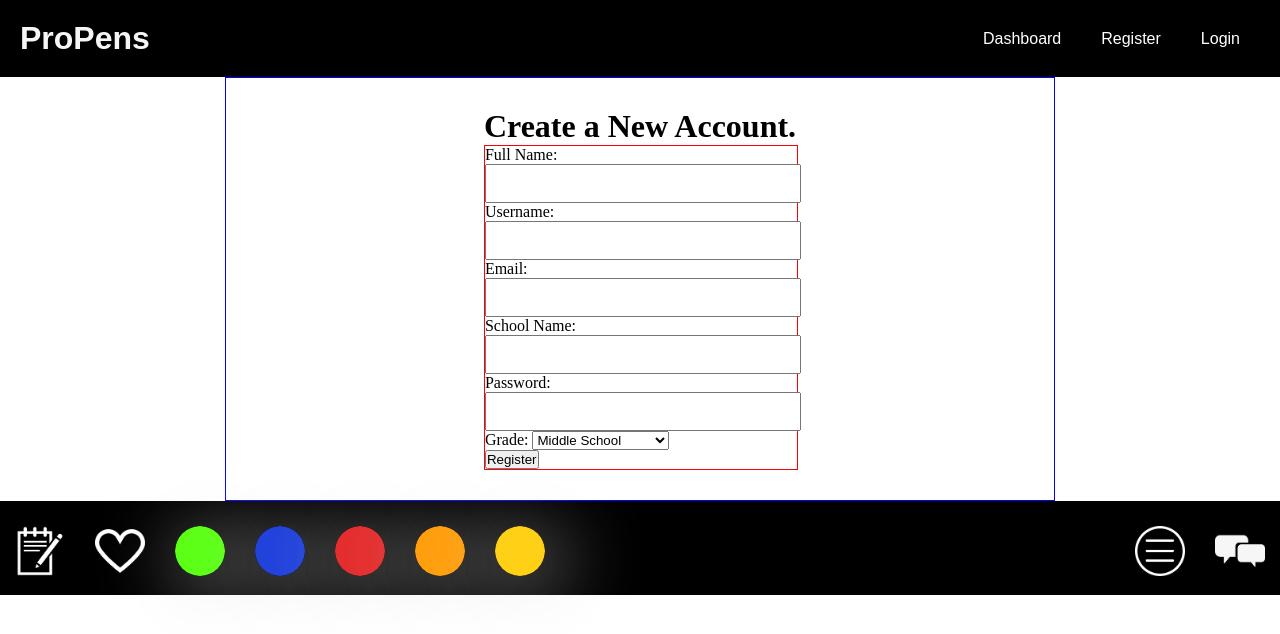
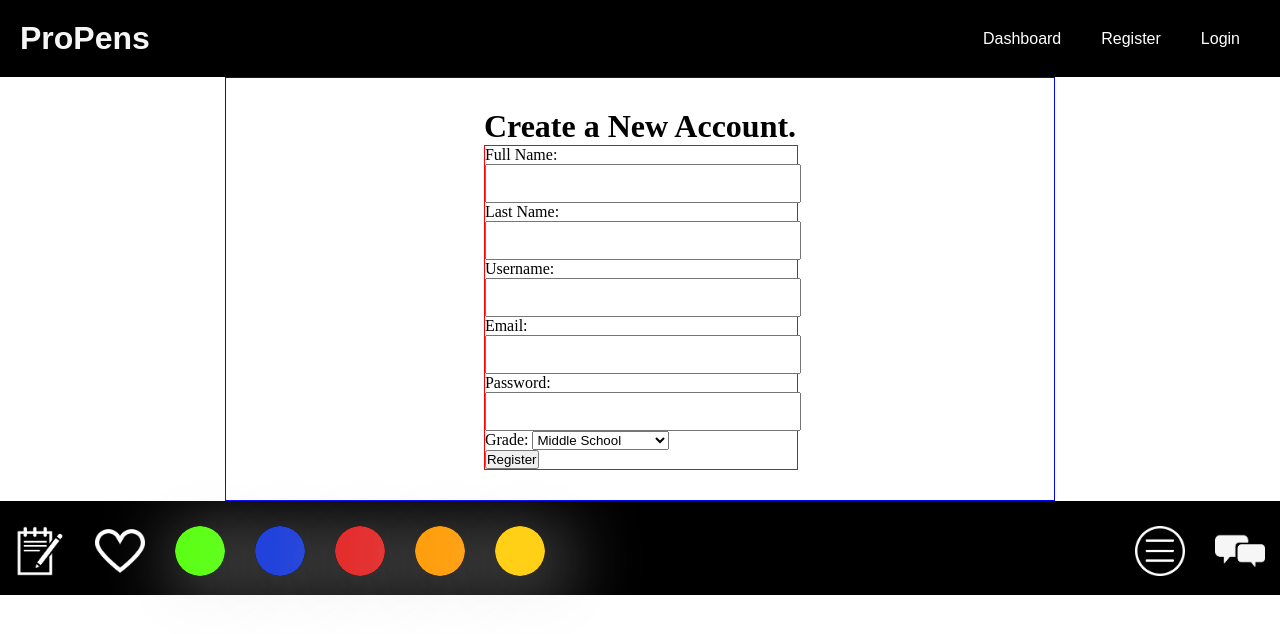
Before and after one commit to ProPens/LambdaHackathon, a React (Create React App) app in the folder propens/: page /register in a window 1280 px wide. Shown: the top 634 px of the page. Built offline with nearby package versions, Linux system fonts and the light colour scheme.

Commit message:
Added Registration Form submit and axios call to api. working

```diff
--- a/propens/src/components/Forms/UserRegistration.js
+++ b/propens/src/components/Forms/UserRegistration.js
@@ -1,26 +1,58 @@
 import React from 'react';
 import {useFormInput} from '../../hooks/FormInput';
 import {formStyles} from '../../StyledComponents/MaterialUIGlobalStyles';
+import axios from 'axios';
 
 const UserRegistration = () => {
     const styleClass = formStyles();
-    const [fullName, setFullName] = useFormInput('');
+    const [firstName, setFirstName] = useFormInput('');
+    const [lastName, setLastName] = useFormInput('');
     const [userName, setUserName] = useFormInput('');
     const [email, setEmail] = useFormInput('');
-    const [schoolName, setSchoolName] = useFormInput('');
     const [password, setPassword] = useFormInput('');
-    const [grade, setGrade] = useFormInput('');
+    const [schoolLevel, setSchoolLevel] = useFormInput('');
 
+    const clearFormSubmission = () => {
+        setFirstName('');
+        setLastName('');
+        setUserName('');
+        setEmail('');
+        setPassword('');
+        setSchoolLevel('middle school');
+    }
+    const RegisterUser = data =>{
+        axios.post(`https://pro-pens.herokuapp.com/api/auth/register`, data)
+        .then(res => {
+            console.log(res);
+        })
+        .catch(err => console.log(err));
+    }
 
-    //console.log(fullName, userName, email, schoolName, password, grade);
+    const handleSubmit = e => {
+        e.preventDefault();
+        const data = {
+            fullname: [firstName, lastName],
+            username: userName,
+            email: email,
+            password: password,
+            school_level: schoolLevel
+        }
+        RegisterUser(data);
+        clearFormSubmission();
+    }
+
     return (
         <div className={styleClass.formContainer}>
             <div className="form-container">
                 <h1>Create a New Account.</h1>
-                <form className={styleClass.registrationForm}>
+                <form className={styleClass.registrationForm} onSubmit={handleSubmit}>
                     <div className="inputContainer">
-                        <label htmlFor="fullName">Full Name: </label>
-                        <input type="text" name="fullName" value={fullName} onChange={setFullName}/>
+                        <label htmlFor="firstName">Full Name: </label>
+                        <input type="text" name="firstName" value={firstName} onChange={setFirstName}/>
+                    </div>
+                    <div className="inputContainer">
+                        <label htmlFor="lastName">Last Name: </label>
+                        <input type="text" name="lastName" value={lastName} onChange={setLastName}/>
                     </div>
                     <div className="inputContainer">
                         <label htmlFor="userName">Username:</label>
@@ -31,17 +63,13 @@ const UserRegistration = () => {
                         <input type="email" name="email" value={email} onChange={setEmail} />
                     </div>
                     <div className="inputContainer">
-                        <label htmlFor="">School Name:</label>
-                        <input type="text" name="schoolName" value={schoolName} onChange={setSchoolName}/>
-                    </div>
-                    <div className="inputContainer">
                         <label htmlFor="">Password: </label>
                         <input type="password" name="password" value={password} onChange={setPassword} />
                     </div>
                     <div className="inputContainer">
                         <label htmlFor="">Grade: </label>
-                        <select name="grade" value={grade} onChange={setGrade}>
-                            <option value="middle school">Middle School</option>
+                        <select name="grade" value={schoolLevel} onChange={setSchoolLevel}>
+                            <option value="middle school" >Middle School</option>
                             <option value="high school">High School</option>
                             <option value="college">UnderGrad/College</option>
                         </select>
@@ -49,7 +77,6 @@ const UserRegistration = () => {
                     <button type="submit">Register</button>
                 </form>
             </div>
-
         </div>
     )
 }
--- a/propens/src/hooks/FormInput.js
+++ b/propens/src/hooks/FormInput.js
@@ -5,7 +5,7 @@ export const useFormInput = initialValue => {
     const [value, setValue] = useState(initialValue);
 
     const handleChanges = e => {
-        e.preventDefault();
+
         setValue(e.target.value);
         console.log(value);
     }
```
